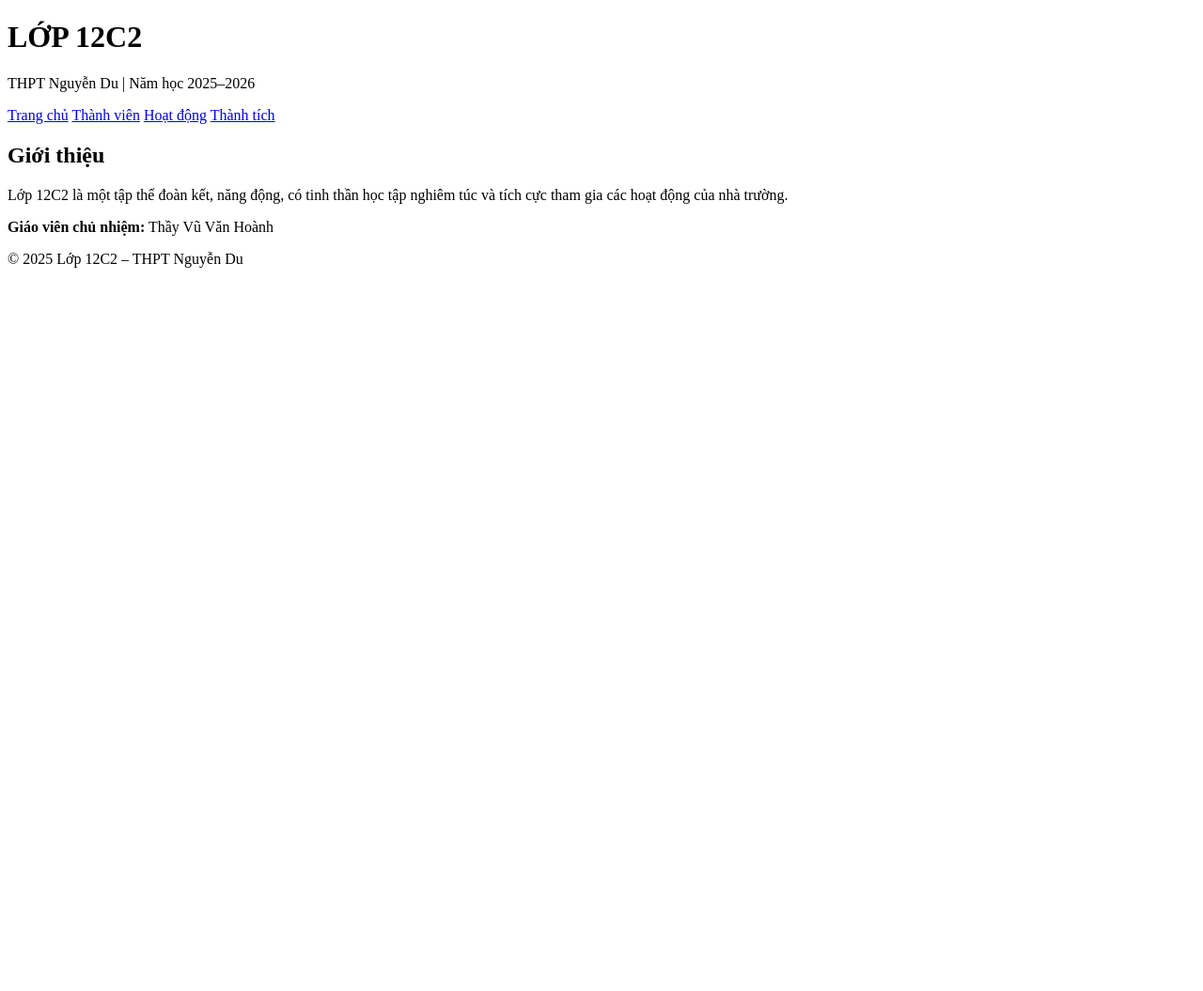
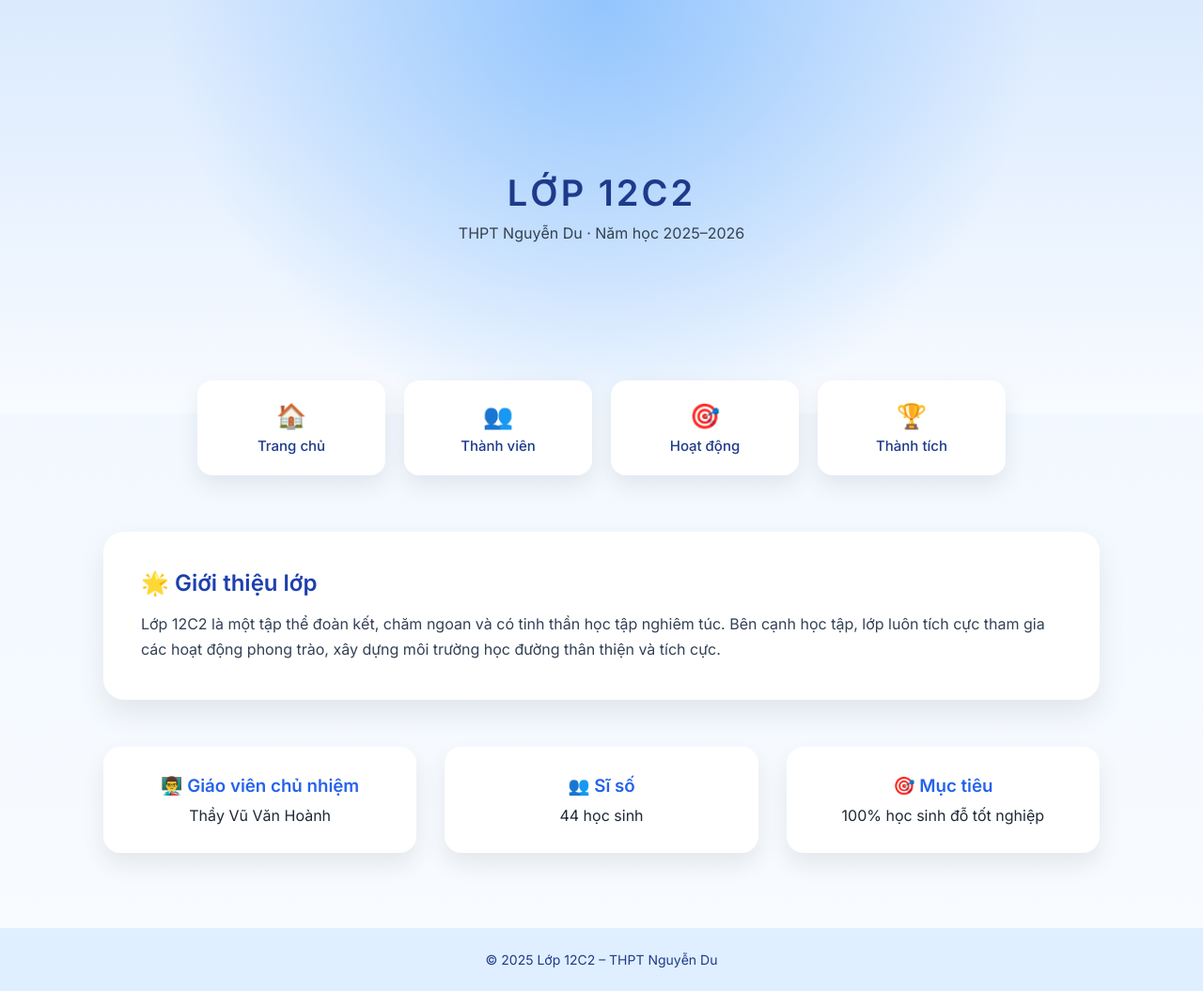
Before and after one commit to manhtienraz1-cyber/khoiv2, a plain HTML site: page index .html in a window 1280 px wide. Shown: the whole page at 94% size. Before the commit the page ends 800 px from the top, so only its background shows below. Drawn offline with Linux system fonts and the light colour scheme.

Commit message:
Update index .html

```diff
--- a/index .html
+++ b/index .html
@@ -1,30 +1,173 @@
 <!DOCTYPE html>
 <html lang="vi">
 <head>
-    <meta charset="UTF-8">
-    <title>Lớp 12C2 - Trang chủ</title>
-    <link rel="stylesheet" href="style.css">
+<meta charset="UTF-8">
+<title>Lớp 12C2 – Trang chủ</title>
+
+<style>
+@import url('https://fonts.googleapis.com/css2?family=Inter:wght@300;400;500;600&display=swap');
+
+*{margin:0;padding:0;box-sizing:border-box;font-family:'Inter',sans-serif}
+
+body{
+    background:linear-gradient(180deg,#eef6ff,#f8fbff);
+    color:#1f2937;
+}
+
+/* HERO */
+.hero{
+    height:55vh;
+    display:flex;
+    align-items:center;
+    justify-content:center;
+    text-align:center;
+    background:
+        radial-gradient(circle at top,#93c5fd,transparent 60%),
+        linear-gradient(180deg,#dbeafe,#f8fbff);
+}
+.hero h1{
+    font-size:38px;
+    letter-spacing:3px;
+    color:#1e3a8a;
+}
+.hero p{
+    margin-top:10px;
+    font-size:16px;
+    color:#334155;
+}
+
+/* MENU CARD */
+.menu{
+    max-width:900px;
+    margin:-35px auto 60px;
+    display:grid;
+    grid-template-columns:repeat(4,1fr);
+    gap:20px;
+    padding:0 20px;
+}
+.menu a{
+    background:#ffffff;
+    padding:22px 10px;
+    border-radius:16px;
+    text-align:center;
+    text-decoration:none;
+    color:#1e3a8a;
+    box-shadow:0 10px 25px rgba(0,0,0,.08);
+    transition:.3s;
+}
+.menu a:hover{
+    transform:translateY(-6px);
+    background:#eff6ff;
+}
+.menu span{
+    display:block;
+    font-size:26px;
+    margin-bottom:6px;
+}
+.menu strong{
+    font-size:15px;
+    font-weight:500;
+}
+
+/* CONTENT */
+.container{
+    max-width:1100px;
+    margin:auto;
+    padding:0 20px 80px;
+}
+.card{
+    background:#ffffff;
+    padding:40px;
+    border-radius:22px;
+    box-shadow:0 15px 30px rgba(0,0,0,.08);
+}
+.card h2{
+    color:#1e40af;
+    margin-bottom:16px;
+}
+.card p{
+    line-height:1.7;
+    font-size:16px;
+    color:#334155;
+}
+
+/* INFO */
+.info{
+    display:grid;
+    grid-template-columns:repeat(auto-fit,minmax(260px,1fr));
+    gap:30px;
+    margin-top:50px;
+}
+.box{
+    background:#ffffff;
+    padding:30px;
+    border-radius:18px;
+    text-align:center;
+    box-shadow:0 12px 25px rgba(0,0,0,.08);
+    transition:.3s;
+}
+.box:hover{
+    transform:translateY(-6px);
+    background:#f0f7ff;
+}
+.box h3{
+    color:#2563eb;
+    margin-bottom:10px;
+}
+
+/* FOOTER */
+footer{
+    text-align:center;
+    padding:25px;
+    background:#e0efff;
+    color:#1e3a8a;
+    font-size:14px;
+}
+</style>
 </head>
+
 <body>
 
-<header>
-    <h1>LỚP 12C2</h1>
-    <p>THPT Nguyễn Du | Năm học 2025–2026</p>
-</header>
+<section class="hero">
+    <div>
+        <h1>LỚP 12C2</h1>
+        <p>THPT Nguyễn Du · Năm học 2025–2026</p>
+    </div>
+</section>
 
-<nav>
-    <a href="index.html">Trang chủ</a>
-    <a href="members.html">Thành viên</a>
-    <a href="activities.html">Hoạt động</a>
-    <a href="achievements.html">Thành tích</a>
-</nav>
+<div class="menu">
+    <a href="#"><span>🏠</span><strong>Trang chủ</strong></a>
+    <a href="#"><span>👥</span><strong>Thành viên</strong></a>
+    <a href="#"><span>🎯</span><strong>Hoạt động</strong></a>
+    <a href="#"><span>🏆</span><strong>Thành tích</strong></a>
+</div>
 
 <div class="container">
+
     <div class="card">
-        <h2>Giới thiệu</h2>
-        <p>Lớp 12C2 là một tập thể đoàn kết, năng động, có tinh thần học tập nghiêm túc và tích cực tham gia các hoạt động của nhà trường.</p>
-        <p><b>Giáo viên chủ nhiệm:</b> Thầy Vũ Văn Hoành</p>
+        <h2>🌟 Giới thiệu lớp</h2>
+        <p>
+            Lớp 12C2 là một tập thể đoàn kết, chăm ngoan và có tinh thần học tập nghiêm túc.
+            Bên cạnh học tập, lớp luôn tích cực tham gia các hoạt động phong trào,
+            xây dựng môi trường học đường thân thiện và tích cực.
+        </p>
     </div>
+
+    <div class="info">
+        <div class="box">
+            <h3>👨‍🏫 Giáo viên chủ nhiệm</h3>
+            <p>Thầy Vũ Văn Hoành</p>
+        </div>
+        <div class="box">
+            <h3>👥 Sĩ số</h3>
+            <p>44 học sinh</p>
+        </div>
+        <div class="box">
+            <h3>🎯 Mục tiêu</h3>
+            <p>100% học sinh đỗ tốt nghiệp</p>
+        </div>
+    </div>
+
 </div>
 
 <footer>
```
